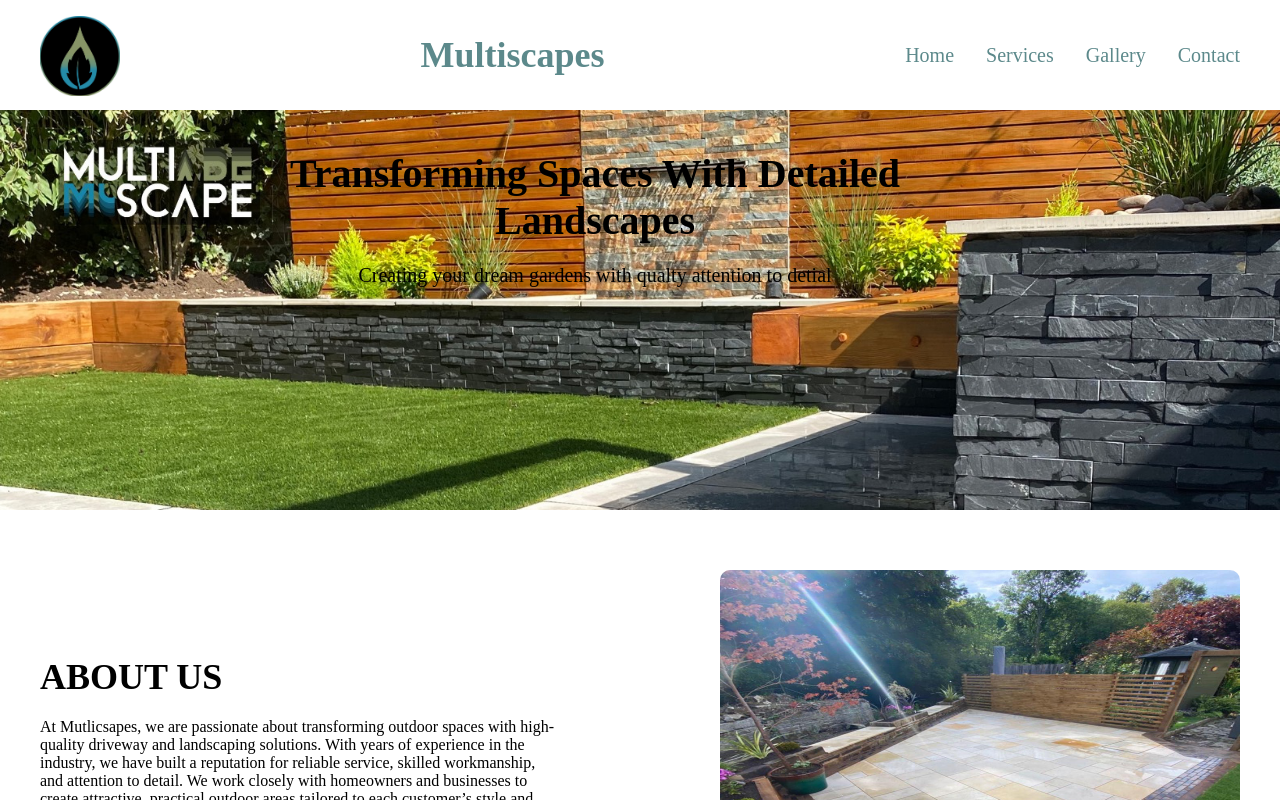
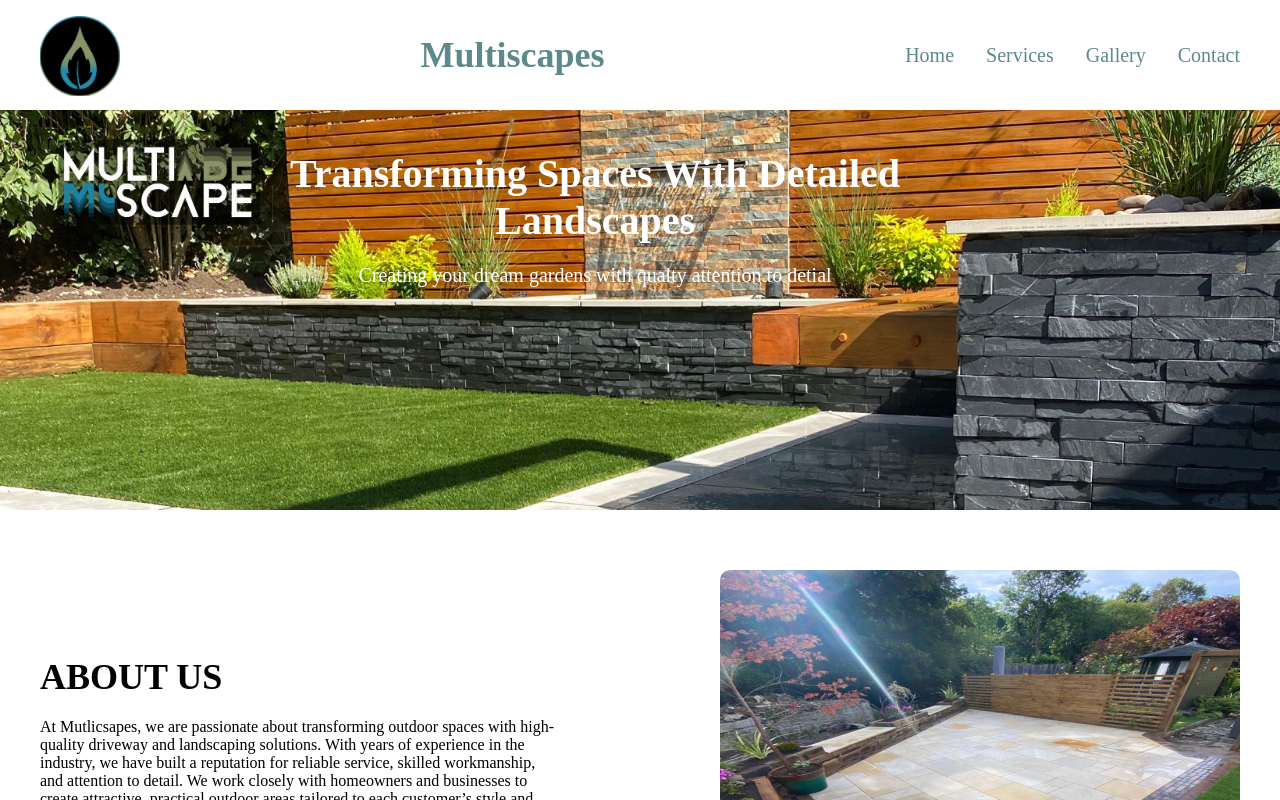
Before and after one commit to Gibson779/Multiscapes, a React (Vite) app: page / in a window 1280 px wide. Shown: the top 800 px of the page. Built offline with nearby package versions, Linux system fonts and the light colour scheme.

Commit message:
Update App.css

```diff
--- a/src/App.css
+++ b/src/App.css
@@ -50,7 +50,7 @@ html, body {
   justify-content: center;
   align-items: center;
   text-align: center;
-  color: rgb(0, 0, 0);
+  color: rgb(255, 255, 255);
   padding: 20px 140px 0 50px;
 
 
```
